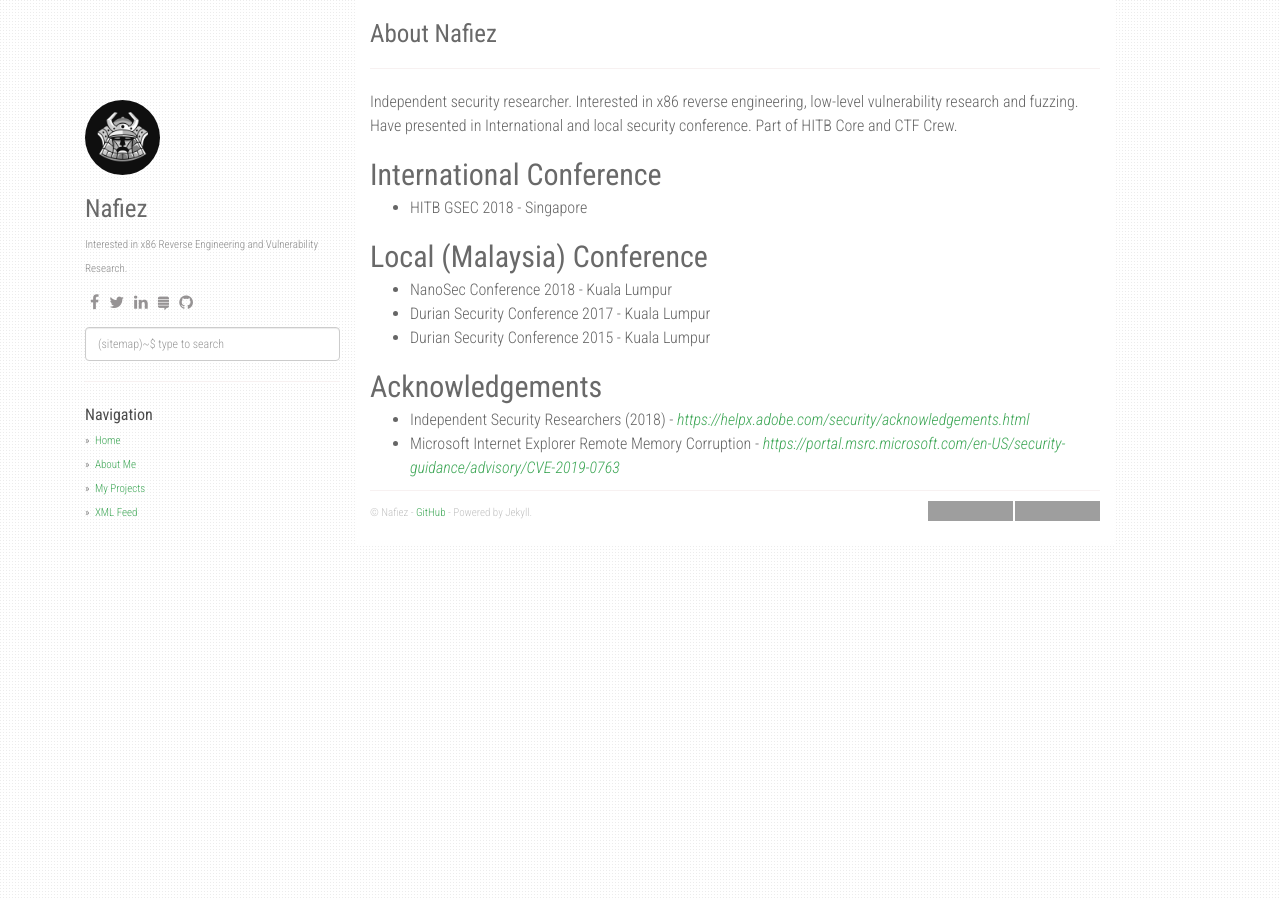
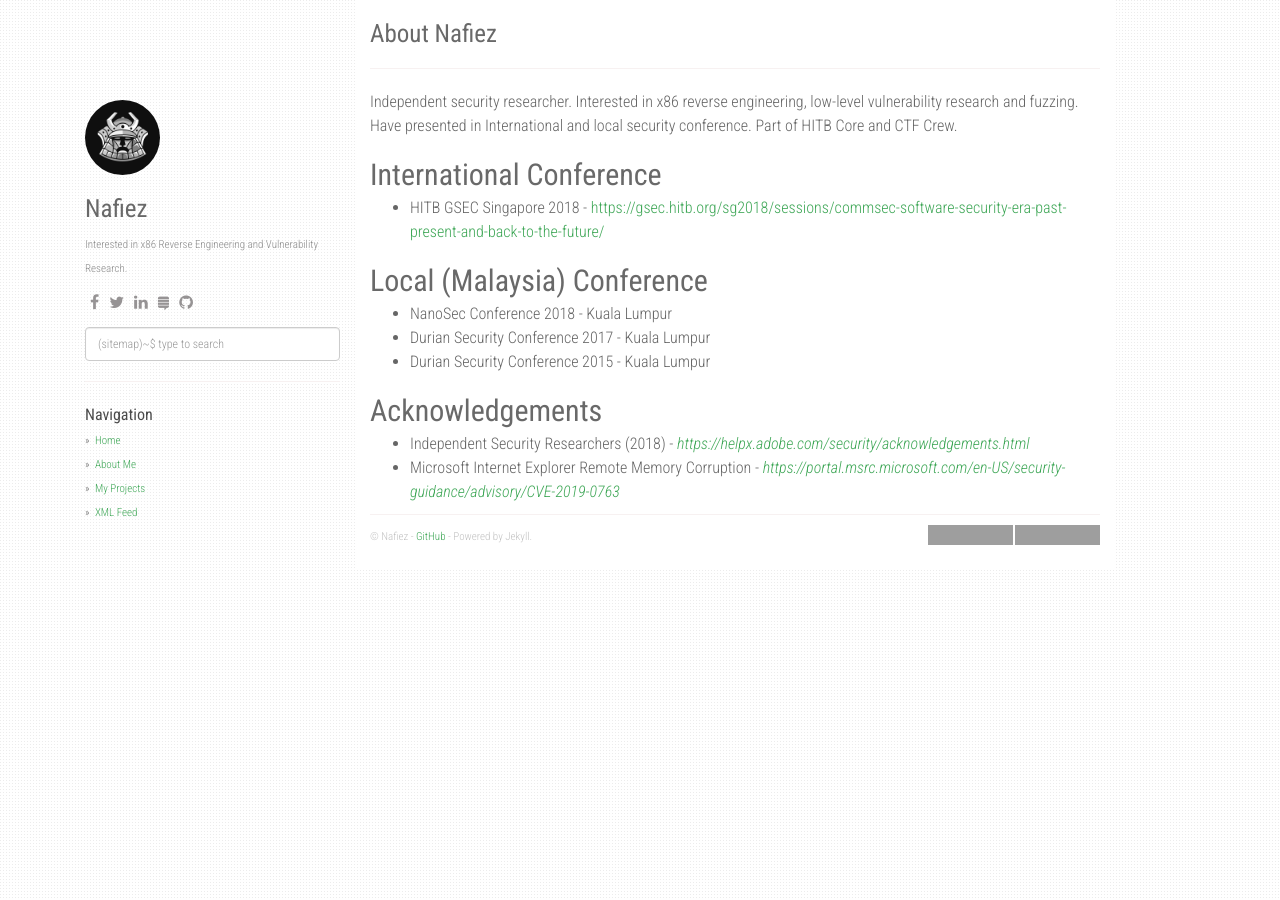
Before and after one commit to FazliMolaJan/nafiez.github.io, a Jekyll site: the page built from about.md, in a window 1280 px wide. Built offline with Jekyll 4.4.1, drawn with Linux system fonts in a browser that asks for light colours; nearby versions of some CDN libraries; part of the change alters nothing that is shown; grey boxes are pictures that could not be loaded.

Commit message:
Update about.md

```diff
--- a/about.md
+++ b/about.md
@@ -9,7 +9,7 @@ Independent security researcher. Interested in x86 reverse engineering, low-leve
 
 International Conference
 ---
-- HITB GSEC 2018 - Singapore
+- HITB GSEC Singapore 2018  - [https://gsec.hitb.org/sg2018/sessions/commsec-software-security-era-past-present-and-back-to-the-future/](https://gsec.hitb.org/sg2018/sessions/commsec-software-security-era-past-present-and-back-to-the-future/)
 
 Local (Malaysia) Conference
 ---
```
